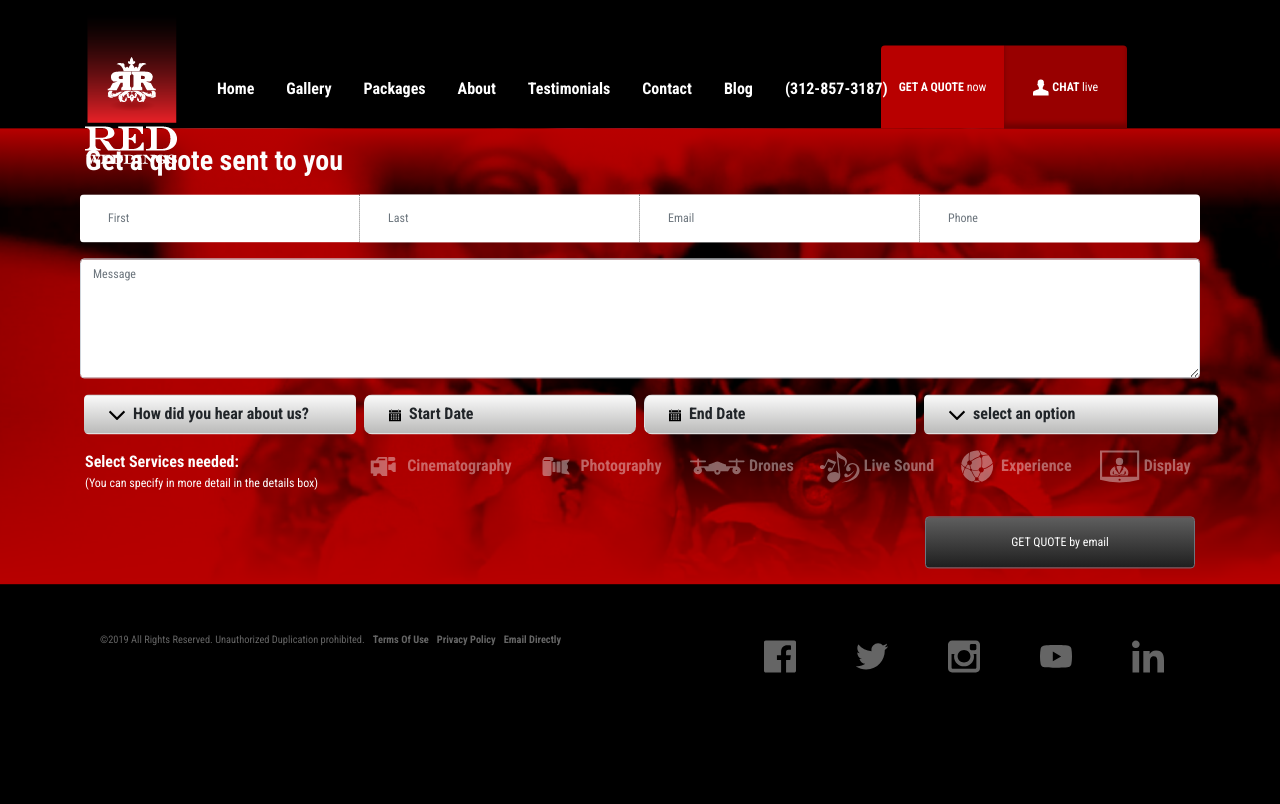
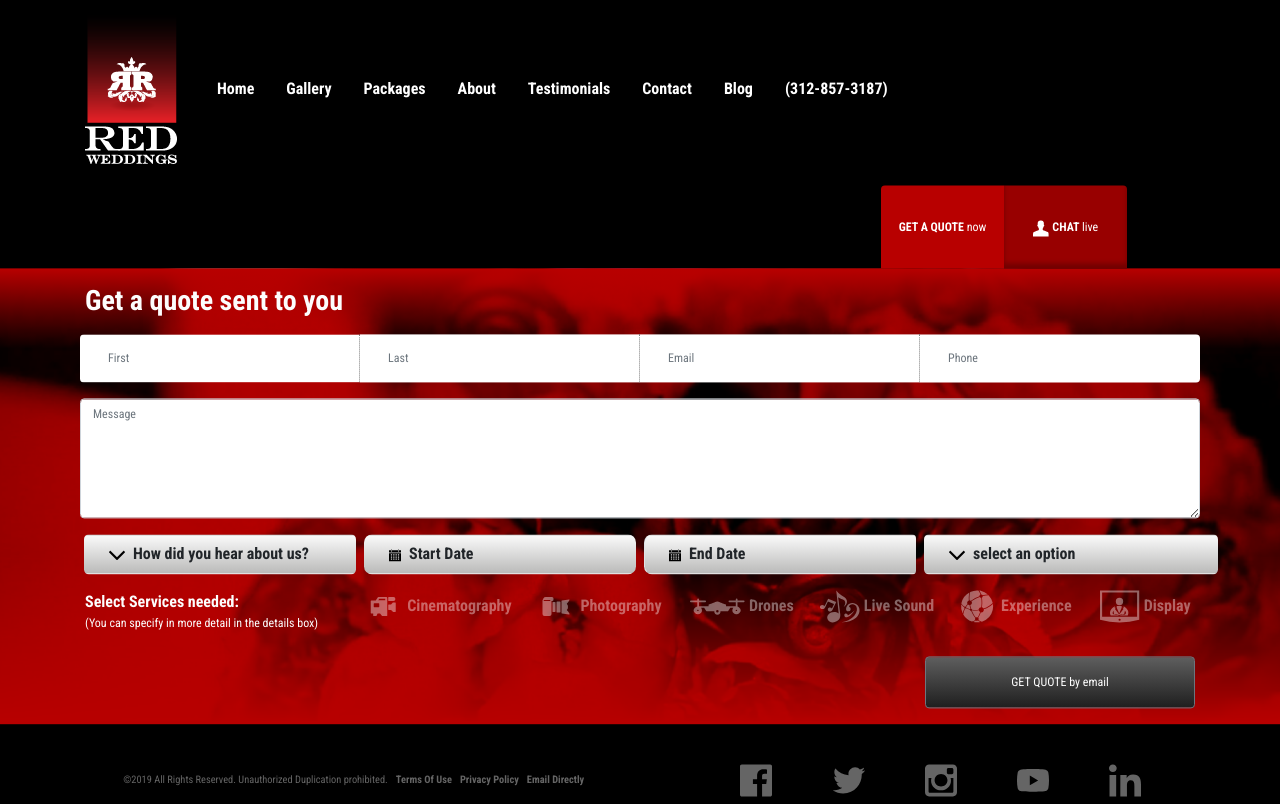
Before and after one commit to nasolo/theredwedding, a React (Create React App) app: page /contact in a window 1280 px wide. Built offline with nearby package versions, Linux system fonts and the light colour scheme.

Commit message:
contact margins

```diff
--- a/src/pages/contact/component/chatNavigation/index.js
+++ b/src/pages/contact/component/chatNavigation/index.js
@@ -11,6 +11,7 @@ const ChatNavigation = props => {
     <Container
         fluid
         position="relative"
+        margin="auto auto 0"
 
     >
         <LinkWrapper>
--- a/src/pages/contact/component/footer/index.js
+++ b/src/pages/contact/component/footer/index.js
@@ -15,7 +15,7 @@ const defaultNotice = "Unauthorized Duplication prohibited"
 const Footer = ({notice, copyrightLinks, social}) => {
 
     return (
-        <Container>
+        <Container className="h-100">
         <Row
             className="justify-content-between"
         >
@@ -30,7 +30,7 @@ const Footer = ({notice, copyrightLinks, social}) => {
                 ))}
 
             </CopyrightWrapper>
-            <Col cols={5} className="d-flex justify-content-between">
+            <Col cols={5} className="d-flex justify-content-between m-auto">
                 {social && social.map((social, i) => (
                     <Link id={`link-${social.icon}-${i}`} href={social.to}>
                         <Icon
--- a/src/pages/contact/component/footer/style/links.js
+++ b/src/pages/contact/component/footer/style/links.js
@@ -20,6 +20,7 @@ const CopyrightWrapper = styled(Box).attrs({
 
     display: flex;
     gap: .50rem;
+    margin: auto;
     flex-wrap: nowrap;
     ${navLinkStyle}
 
--- a/src/pages/contact/style/contentWrapper.js
+++ b/src/pages/contact/style/contentWrapper.js
@@ -6,7 +6,6 @@ const shadowMediaQueries = ({theme}) => css`
     ${`${theme.mediaQueries.xl}`}{
         box-shadow: none;
         padding: 1rem 0;
-        margin: 0px auto 3rem;
     }
 
 `
@@ -15,7 +14,7 @@ const shadowMediaQueries = ({theme}) => css`
 const ContentWrapper = styled(Box).attrs(props =>({
     className: 'content-wrapper'
 }))`
-
+    margin-bottom: 2rem;
     position: relative;
     width: 100%;
     background-size: cover;
```
